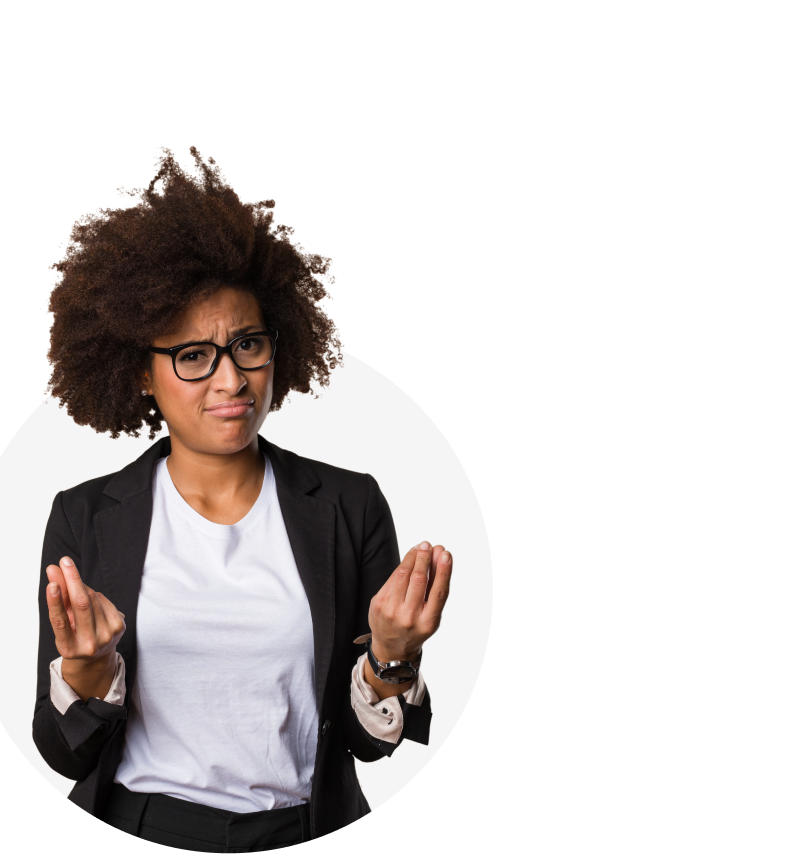
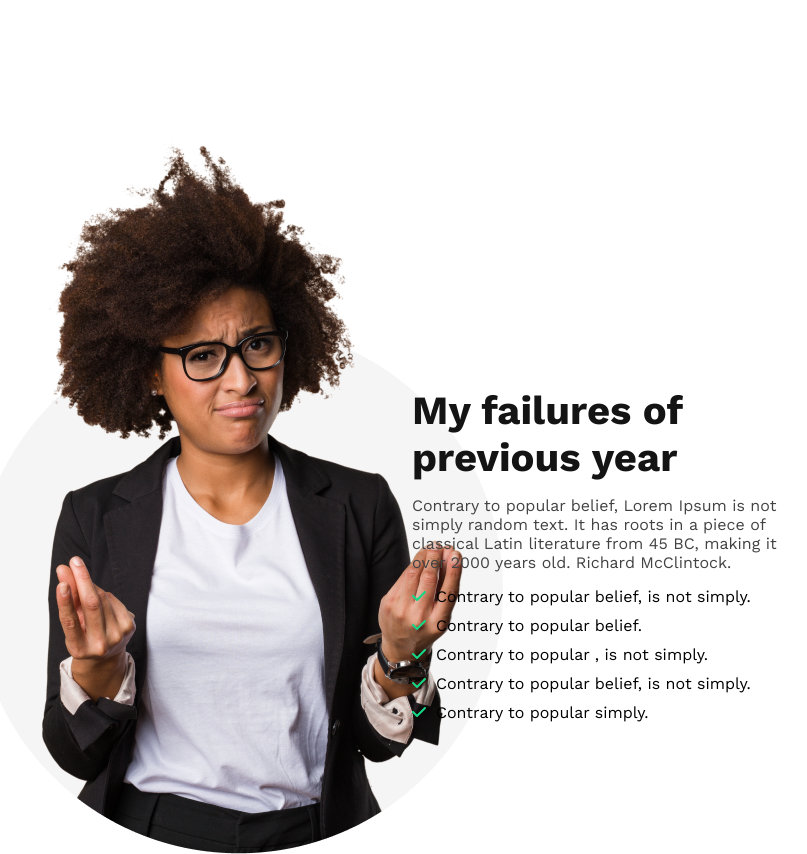
Before and after one commit to zukukakka/five-module-assignment-three, a plain HTML site: page index.html in a window 1280 px wide. Shown: the part 800-1654 px from the top of the page, without its empty margins (258-1065 px from the left). Drawn offline with nearby package versions, Linux system fonts and the light colour scheme.

Commit message:
about section added

```diff
--- a/styles/style.css
+++ b/styles/style.css
@@ -51,3 +51,45 @@ header {
 }
 
 /* Here is About section style */
+
+.about-section {
+  display: flex;
+  justify-content: space-around;
+  align-items: center;
+  margin: auto 0;
+}
+
+.about-img {
+  width: 50%;
+}
+
+.about-info {
+  margin-top: 120px;
+}
+.about-title {
+  max-width: 300px;
+  color: #151414;
+  font-size: 40px;
+  font-weight: 700;
+}
+.about-description {
+  max-width: 400px;
+  margin-top: 15px;
+  color: #444343;
+  font-size: 16px;
+}
+
+.about-list {
+  margin-top: 15px;
+  list-style: none;
+}
+.list-item {
+  margin-top: 10px;
+}
+
+.list-item span {
+  margin-right: 10px;
+  color: #16d887;
+}
+
+/* plan section style */
```
